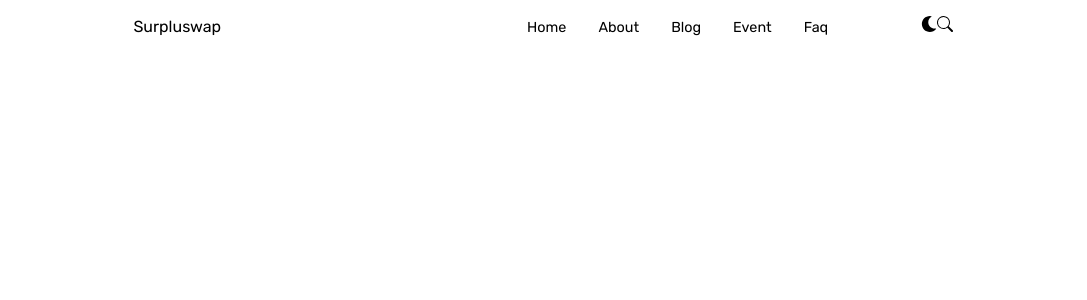
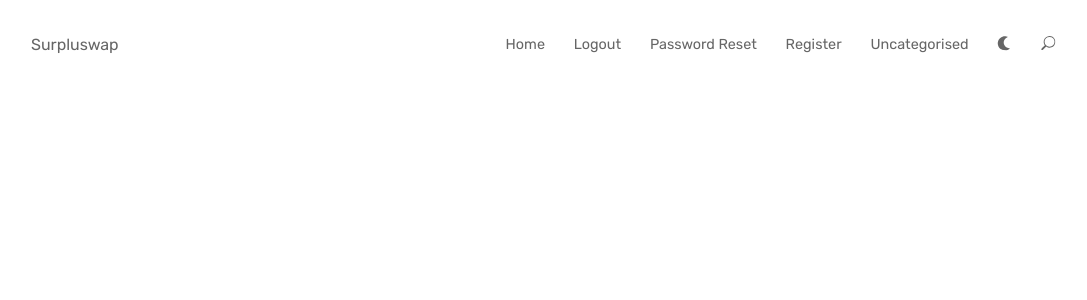
Before and after one commit to oghenenyerhovwo/Surpluswap, a React (Create React App) app in the folder client/: page / in a window 1280 px wide. Shown: the top 300 px of the page, without its empty margins (97-1184 px from the left). Built offline with nearby package versions, Linux system fonts and the light colour scheme.

Commit message:
style: style header and app container
Add good transitions.

```diff
--- a/client/src/assets/images/index.js
+++ b/client/src/assets/images/index.js
@@ -1,5 +1,7 @@
 import impexLogo from "./IMPEX-FAVICON.png"
+import introInterpreter from "./interpreter-81-1.png"
 
 export {
     impexLogo,
+    introInterpreter,
 }
--- a/client/src/assets/index.js
+++ b/client/src/assets/index.js
@@ -1,5 +1,9 @@
-import { impexLogo } from "./images"
+import {
+    impexLogo,
+    introInterpreter,
+} from "./images"
 
 export {
     impexLogo,
+    introInterpreter,
 }
--- a/client/src/components/AppContainer/appcontainer.module.css
+++ b/client/src/components/AppContainer/appcontainer.module.css
@@ -7,5 +7,5 @@
 }
 
 .app_container_dark{
-    background: var(--color-dark-blue);
+    background: #081b33;
 }
--- a/client/src/components/Button/button.css
+++ b/client/src/components/Button/button.css
@@ -20,11 +20,11 @@
 
   border-width: 0px!important;
   border-radius: 100px;
-  font-size: 18px;
-  font-family: 'Rubik',Helvetica,Arial,Lucida,sans-serif!important;
+  font-family: var(--font-rubik);
   font-weight: 500!important;
   text-transform: uppercase!important;
   background-color: #ffcc57;
+  padding: 1em 2.5em;
 }
 
 .btn svg{
--- a/client/src/components/Header/header.module.css
+++ b/client/src/components/Header/header.module.css
@@ -1,195 +1,174 @@
 .app_header_container{
-    margin-bottom: 2em;
+    padding: 2em 0;
+    position: relative;
+    font-size: 0.9rem;
 }
 
 .navbar{
-    padding: 1em 0;
+    display: flex;
     justify-content: space-between;
     align-items: center;
+    color: var(--color-dark-grey);
     position: relative;
 }
 
-.nav_brand{
-    /* flex: 1; */
-}
-
-.nav_brand h3{
-    cursor: pointer;
-    display:flex;
+.nav_brand,
+.search_items,
+.nav_items{
+    height: 2rem;
+    display: flex;
     align-items: center;
 }
 
-.nav_brand h3 img{
-    height: 1.4rem;
-    margin-right: 0.4em;
-    filter: sepia(100%) hue-rotate(190deg) saturate(500%);
+.nav_brand{
+    display:flex;
+    align-items: center;
+    font-size: 1rem;
 }
 
-.menu_icon{
-    font-size: 1.2rem;
-    font-weight: 500;
-    cursor: pointer;
-    justify-self: center;
-    margin-left: 1.5em;
+.search_items{
+    position: absolute;
+    top: -4rem;
+    right: 0;
+    width: auto;
+    opacity: 1;
+    transition: top ease-in 0.6s, opacity ease-in 0.8s;
 }
 
-.menu_icon:hover{
-    color: var( --color-secondary);
+.search_items input{
+    grid-column: 1 / 13;
+    grid-row: 1;
+    height: 100%;
+    width: 100%;
+    border: none;
+    outline: none;
+    font-size: 0.9rem;
+    color: var(--color-dark-grey);
+}
+
+.search_items svg{
+    grid-column: 1 / 13;
+    grid-row: 1;
+    font-size: 0.9rem;
+    color: var(--color-dark-grey);
+    cursor: pointer;
+    justify-self: end;
 }
 
 .nav_items{
-    background: linear-gradient(to left, rgba(250, 87, 87, 0.7),  rgba(246, 41, 41,0.7), rgba(250, 87, 87,0.7));
-    display: none;
-    flex-direction: column;
+    display: flex;
     align-items: center;
-    width: 100%;
-    height: auto;
-    position:absolute;
-    top: -1000%;
-    left: 0;
-    color: #fff;
-    transition: 0.6s;
-    padding-top: 1em;
-    flex: 1;
-    z-index: 9999;
+    justify-content: flex-end;
+    position: absolute;
+    top: 0;
+    right: 0;
+    transition: top ease-in 0.6s, opacity ease-in 0.8s;
 }
 
 .nav_items ul{
     display: flex;
-    flex-direction: column;
     align-items: center;
+}
+
+.nav_items ul:first-child{
+    display: none;
 }
 
 .nav_items ul li{
     list-style: none;
-    margin-bottom: 1em;
-    padding-bottom: 0.5em;
     position: relative;
+    transition: 0.6s;
+    margin-left: 2em;
+}
+
+.nav_items ul li::after{
+    content: "";
+    height: 3px;
+    position: absolute;
+    width: 0;
+    background: var(--color-light-blue);
+    left: 0;
+    bottom: -0.2rem;
+    transition: ease-in-out 0.5s;
+}
+
+.nav_items ul li:hover{
+    color: var(--color-light-blue);
 }
 
 .nav_items ul li:hover::after{
     width: 100%;
 }
 
-.nav_links{
-    font-size: 0.9rem;
-}
-
-.nav_button_container{
-    margin-right: 0 !important;
-    position: relative;
-}
-
-.nav_button{
-    border: 1px solid var(--color-softblue);
-    border-radius: 1.2rem;
-    padding: 0.2em 1em;
-    display: flex;
-    align-items: center;
-    justify-content: center;
-    margin-right: 0;
-    z-index: 9;
-}
-
-.nav_button_overlay{
-    border-radius: 1.2rem;
-    background:  var(--color-softblue);
-    display: block;
-    position:absolute;
-    width: 0;
-    height: 100%;
-    top: 0;
-    left: 0;
-    bottom: 0;
-    z-index: -1;
-    transition: 0.5s;
-}
-
-.nav_button_container:hover .nav_button_overlay {
-    width: 100%;
-}
-
-.nav_button_container:hover .nav_button{
-    color: var(--color-white);
-}
-
-.nav_button_container::after{
-    height: 0px !important;
+.nav_items ul li svg{
+    cursor: pointer;
 }
 
 .menu_icon{
     font-size: 1.2rem;
-    font-weight: 500;
-    cursor: pointer;
-    justify-self: center;
-    margin-left: 1.5em;
+    color: var(--color-light-blue);
 }
 
-.menu_icon:hover{
-    color: var( --color-secondary);
+.nav_collapse{
+    position: absolute;
+    top: 100%;
+    left: 0;
+    width: 100%;
+    border-top: 3px solid var(--color-light-blue);
+    transition: linear 0.5s;
+    box-shadow: 0 2px 5px rgb(0 0 0 / 10%);
+    -moz-box-shadow: 0 2px 5px rgba(0,0,0,.1);
+    -webkit-box-shadow: 0 2px 5px rgb(0 0 0 / 10%);
+    display: flex;
+    height: 0rem;
+    padding: 0 3em;
+    flex-direction: column;
+    align-items: stretch;
+    opacity: 0;
+    overflow-y: hidden;
+    z-index: 9999;
 }
 
-.name{
-    display: none;
+.nav_collapse ul li{
+    list-style: none;
+    position: relative;
+    transition: background-color 0.5s;
+    padding: 1em 1em;
+    border-bottom: 1px solid var(--color-light-grey);
+    border-radius: 5px;
 }
 
-.profile_pic{
-    width: 1.5rem;
-    height: 1.5rem;
-    object-fit: cover;
-    border-radius: 50%;
+.nav_collapse ul li:hover,
+.nav_collapse ul li:active{
+    background-color: rgba(0,0,0,.03);
+    color: var(--color-dark-grey);
 }
 
-@media screen and (min-width: 550px){
-    .nav_brand{
-        flex: 1;
-    }
+.moon_icon{
+    transform: rotate(10deg);
+}
 
-    .name{
-        display: inline;
-        margin-right: 0.3em;
+.search_icon{
+    transform: rotate(90deg);
+}
+
+@media screen and (min-width: 300px){
+    .search_items{
+        width: 50%;
     }
 }
 
-
-@media screen and (min-width: 700px){
-    .nav_brand{
-        flex: 1;
+@media screen and (min-width: 850px){
+    .nav_items ul:first-child{
+        display: flex;
     }
-    .nav_items_small,
     .menu_icon{
-        display: none
-    }
-    .nav_items{
-        display: flex;
-        align-items: center;
-        justify-content: space-between;
-        flex-direction: row;
-        position: initial;
-        color: var(--color-black);
-        background: transparent;
-        width: auto;
-        padding-top: 0em;
-    }
-
-    .nav_items ul{
-        display: flex;
-        flex-direction: row;
-        align-items: center;
-    }
-
-    .nav_items ul li{
-        margin-bottom: 0;
-        padding-bottom: 0;
-        margin-right: 2em;
-    }
-
-
-    .nav_items{
-        padding: 0;
-    }
-
-    .nav_button_container_smallscreen{
         display: none;
     }
+    .nav_collapse{
+        display: none;
+    }
+    .search_items{
+        width: 70%;
+    }
 }
--- a/client/src/components/Header/index.js
+++ b/client/src/components/Header/index.js
@@ -1,4 +1,4 @@
-import { useRef } from "react"
+import { useRef, useState } from "react"
 import { useDispatch, useSelector } from 'react-redux'
 
 // importing components
@@ -6,6 +6,7 @@ import { GiHamburgerMenu } from 'react-icons/gi';
 import { BsSearch } from 'react-icons/bs';
 import { FaMoon } from 'react-icons/fa';
 import { BsFillSunFill } from 'react-icons/bs';
+import { FaTimes } from 'react-icons/fa';
 // import Avatar from "../Avatar"
 import { Link } from 'react-router-dom'
 
@@ -18,6 +19,18 @@ import styles from "./header.module.css"
 // assets
 // import { impexLogo } from "../../assets"
 
+const NavLinks = () => {
+  return (
+    <ul>
+      <li><Link className={`${styles.nav_links}`} to="/">Home</Link></li>
+      <li><Link className={`${styles.nav_links}`} to="/about">Logout</Link></li>
+      <li><Link className={`${styles.nav_links}`} to="/story">Password Reset</Link></li>
+      <li><Link className={`${styles.nav_links}`} to="/event">Register</Link></li>
+      <li><Link className={`${styles.nav_links}`} to="/faq">Uncategorised</Link></li>
+    </ul>
+  )
+}
+
 const Header = () => {
 
   const menuRef = useRef(null)
@@ -28,7 +41,8 @@ const Header = () => {
     lightMode,
   }=  useSelector(state => state.generalStore)
   // const { currentUser } =  useSelector(state => state.userStore)
-  // const [toggleMenu, setToggleMenu] = useState(false)
+  const [toggleMenu, setToggleMenu] = useState(false)
+  const [toggleSearch, setToggleSearch] = useState(false)
 
   // const closeMenu = e => {
   //   const navItemElement = document.querySelector(`.${styles.nav_items}`)
@@ -51,43 +65,65 @@ const Header = () => {
   //   setToggleMenu(false)
   // }
 
-  // const handleToggleMenu = e => {
-  //   const navItemElement = document.querySelector(`.${styles.nav_items}`)
-  //   if(toggleMenu){
-  //     navItemElement.style.top = "-1000%"
-  //   } else {
-  //     navItemElement.style.top = "100%"
-  //   }
-  //   setToggleMenu(prevToggle => !prevToggle)
-  // }
+  const handleToggleMenu = e => {
+    setToggleMenu(prevToggle => !prevToggle)
+    const navItemElement = document.querySelector(`.${styles.nav_collapse}`)
+    if(toggleMenu){
+      navItemElement.style.height = "0rem"
+      navItemElement.style.opacity = "0"
+      navItemElement.style.padding = "0 3em"
+    } else {
+      navItemElement.style.opacity = "1"
+      navItemElement.style.height = "21.3rem"
+      navItemElement.style.padding = "3em 3em"
+    }
+  }
+
+  const handleToggleSearch = e => {
+    setToggleSearch(prevToggle => !prevToggle)
+    const navItemElement = document.querySelector(`.${styles.nav_items}`)
+    const searchElement = document.querySelector(`.${styles.search_items}`)
+    if(toggleSearch){
+      searchElement.style.top = "-4rem"
+      searchElement.style.opacity = "0"
+      navItemElement.style.top = "0"
+      navItemElement.style.opacity = "1"
+    } else {
+      navItemElement.style.top = "2rem"
+      navItemElement.style.opacity = "0"
+      searchElement.style.top = "0"
+      searchElement.style.opacity = "1"
+    }
+  }
 
   const handleLightMode = () => dispatch(changeLightMode())
 
   return (
-    <header className={`container ${styles.app_header_container}`}>
-      <div className={`flex ${styles.navbar}`}>
+    <header className={`${styles.app_header_container}`}>
+      <div className={`${styles.navbar}`}>
         <div className={`${styles.nav_brand}`}>
           <Link to="/">Surpluswap</Link>
         </div>
-        <nav ref={menuRef} className={`flex ${styles.nav_items}`}>
-          <ul className="flex">
-            <li><Link className={`${styles.nav_links}`} to="/">Home</Link></li>
-            <li><Link className={`${styles.nav_links}`} to="/about">About</Link></li>
-            <li><Link className={`${styles.nav_links}`} to="/story">Blog</Link></li>
-            <li><Link className={`${styles.nav_links}`} to="/event">Event</Link></li>
-            <li><Link className={`${styles.nav_links}`} to="/faq">Faq</Link></li>
-          </ul>
+        <nav className={`${styles.search_items} grid`}>
+            <input placeholder="Search ..." />
+            <FaTimes onClick={handleToggleSearch} />
         </nav>
-        <nav>
-          {lightMode ? <FaMoon onClick={handleLightMode} /> : <BsFillSunFill onClick={handleLightMode} />}
-          <BsSearch />
+        <nav ref={menuRef} className={`${styles.nav_items}`}>
+            <ul>
+                <NavLinks />
+            </ul>
+            <ul>
+              <li>{lightMode ? <FaMoon className={styles.moon_icon} onClick={handleLightMode} /> : <BsFillSunFill onClick={handleLightMode} />}</li>
+              <li><BsSearch className={styles.search_icon} onClick={handleToggleSearch} /></li>
+            </ul>
+            <ul>
+              <li className={`${styles.menu_icon}`} ><GiHamburgerMenu onClick={handleToggleMenu} /></li>
+            </ul>
         </nav>
-        {/* {
-          currentUser._id ? <Link  className="flex flex__center" to={`/profile/${currentUser._id}`}><span className={styles.name}>{currentUser.fullName.split(" ")[0]}</span> {currentUser.profilePic ? <img className={styles.profile_pic} src={currentUser.profilePic} alt="profile_pic" /> : <span className={styles.profile_pic}><Avatar gender={currentUser.gender} /></span>  } </Link>:
-          <div className={styles.nav_button_container}><Link className={styles.nav_button}  to="/signin"><span>Join</span> <span className={styles.nav_button_overlay}></span> </Link></div>
-        } */}
-        <div className={`${styles.menu_icon}`}><GiHamburgerMenu /></div>
       </div>
+      <ul className={styles.nav_collapse}>
+          <NavLinks />
+      </ul>
     </header>
   )
 }
--- a/client/src/components/index.js
+++ b/client/src/components/index.js
@@ -1,9 +1,11 @@
 import Header from "./Header"
 import AppContainer from "./AppContainer"
+import Button from "./Button"
 // import Footer from "./Footer"
 
 
 export {
     Header,
     AppContainer,
+    Button,
 }
--- a/client/src/index.css
+++ b/client/src/index.css
@@ -34,6 +34,7 @@
   --color-dark-blue: #1a3066;
   --color-light-blue: #6E98F2;
   --color-dark-grey: #666;
+  --color-light-grey: #ececec;
 }
 
 body {
@@ -100,6 +101,7 @@ h4{
 
 p{
   font-size: 1rem;
+  line-height: 1.3em;
 }
 
 a{
```
Also changed, not shown: client/src/components/Button/index.js (+4 -4 lines).
